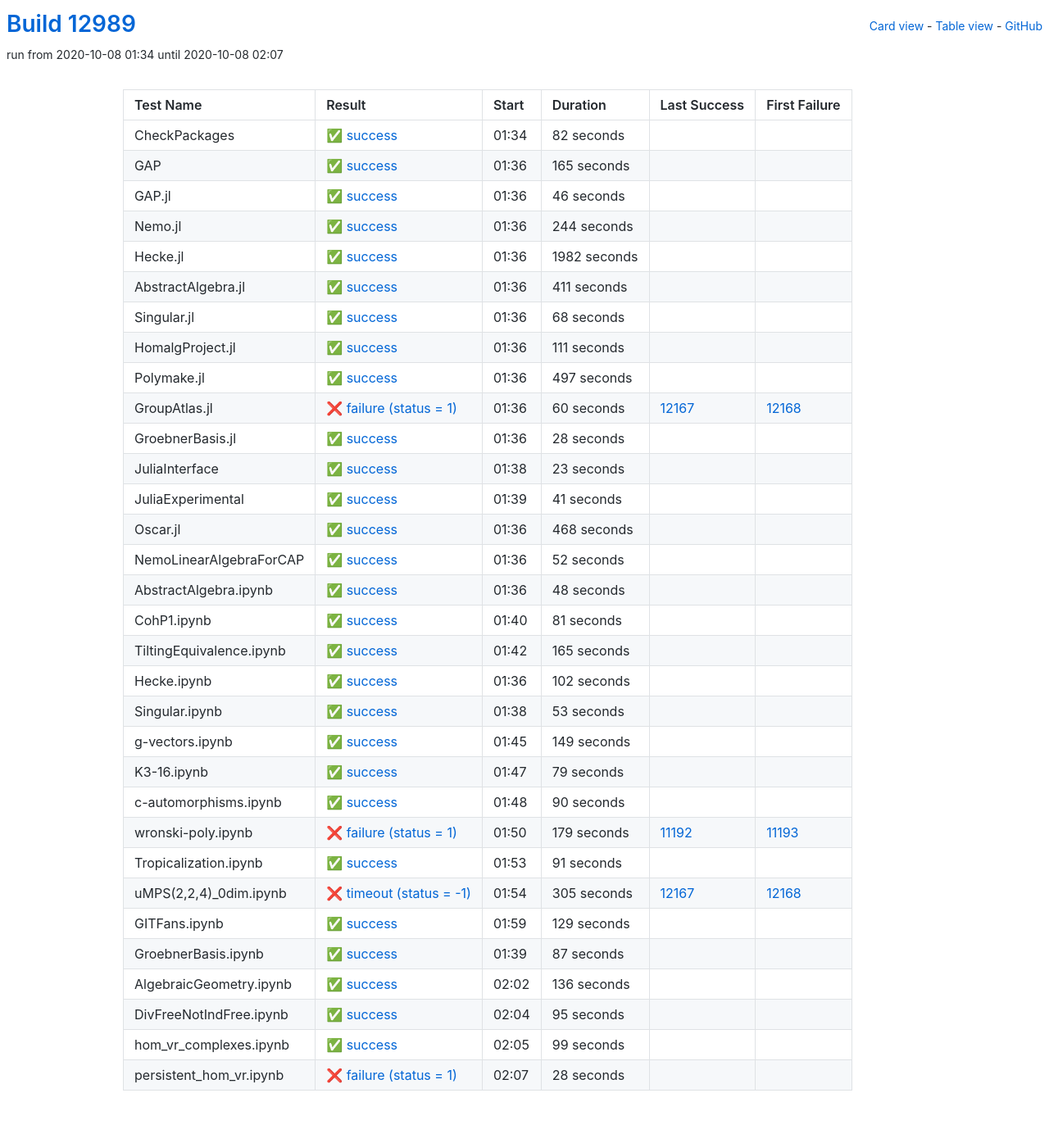
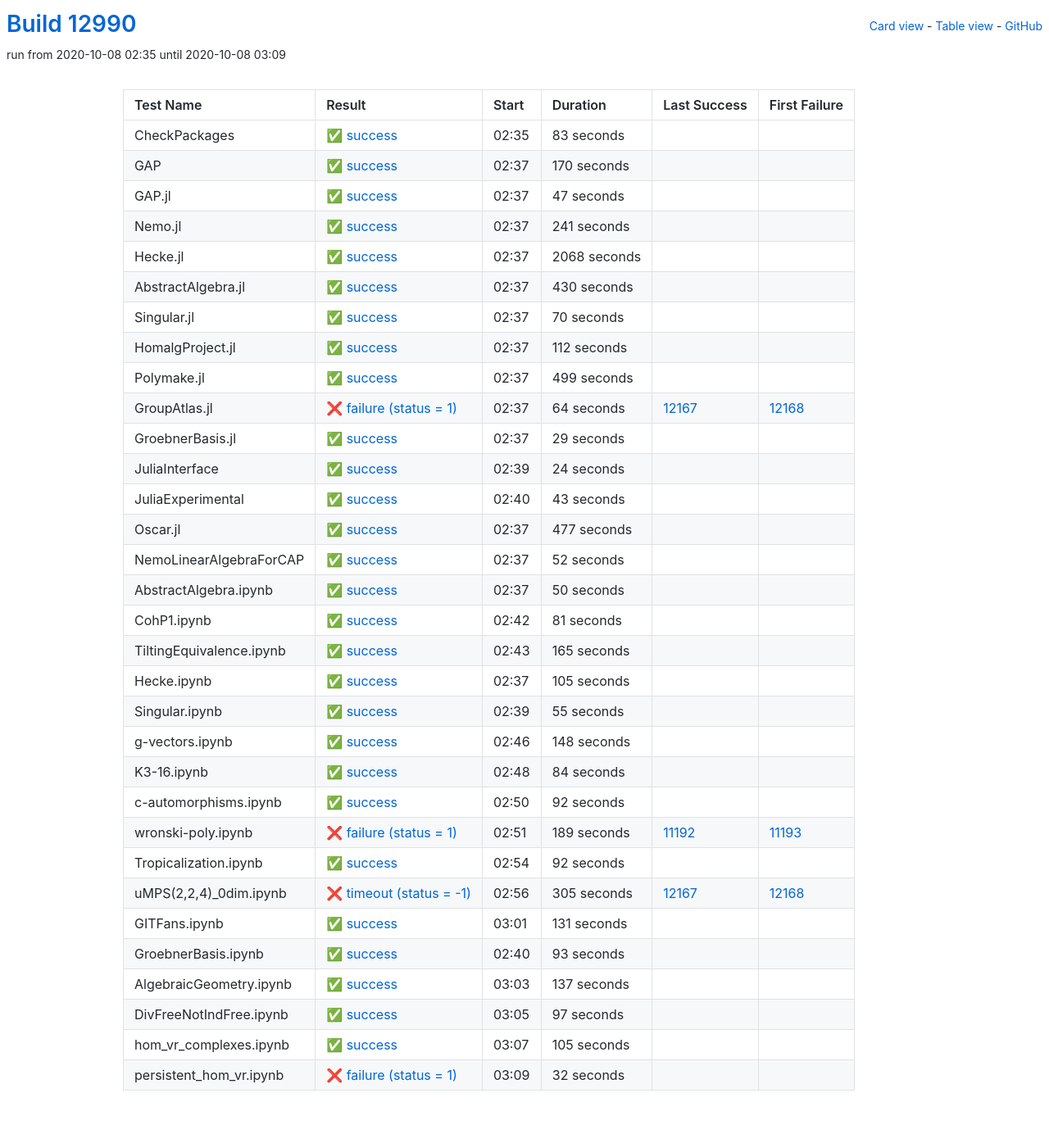
Before and after one commit to oscar-system/oscar-ci-status, a Jekyll site: the page built from table.html, in a window 1280 px wide. Shown: the whole page at 82% size. Built offline with Jekyll 4.4.1, drawn with Linux system fonts in a browser that asks for light colours.

Commit message:
Build #12990

```diff
--- a/_data/ci.yml
+++ b/_data/ci.yml
@@ -1,6 +1,6 @@
 ---
-build: 12989
-build_url: https://oscarci.mathematik.uni-kl.de/job/oscar/12989/
+build: 12990
+build_url: https://oscarci.mathematik.uni-kl.de/job/oscar/12990/
 job: oscar
 organization: oscar-system
 repo: oscar-ci-status
@@ -8,176 +8,176 @@
 tests:
 - name: CheckPackages
   id: checkpackages
-  log: https://oscarci.mathematik.uni-kl.de/job/oscar/12989/artifact/logs/build-12989/CheckPackages.log
-  start: 2020-10-08 01:34
+  log: https://oscarci.mathematik.uni-kl.de/job/oscar/12990/artifact/logs/build-12990/CheckPackages.log
+  start: 2020-10-08 02:35
   success: true
   exitcode: 0
   status: success
-  duration: 82
+  duration: 83
   last_success: false
   last_success_url:
   first_failure: false
   first_failure_url:
 - name: GAP
   id: gap
-  log: https://oscarci.mathematik.uni-kl.de/job/oscar/12989/artifact/logs/build-12989/GAP.log
-  start: 2020-10-08 01:36
+  log: https://oscarci.mathematik.uni-kl.de/job/oscar/12990/artifact/logs/build-12990/GAP.log
+  start: 2020-10-08 02:37
   success: true
   exitcode: 0
   status: success
-  duration: 165
+  duration: 170
   last_success: false
   last_success_url:
   first_failure: false
   first_failure_url:
 - name: GAP.jl
   id: gap-jl
-  log: https://oscarci.mathematik.uni-kl.de/job/oscar/12989/artifact/logs/build-12989/GAP.jl.log
-  start: 2020-10-08 01:36
+  log: https://oscarci.mathematik.uni-kl.de/job/oscar/12990/artifact/logs/build-12990/GAP.jl.log
+  start: 2020-10-08 02:37
   success: true
   exitcode: 0
   status: success
-  duration: 46
+  duration: 47
   last_success: false
   last_success_url:
   first_failure: false
   first_failure_url:
 - name: Nemo.jl
   id: nemo-jl
-  log: https://oscarci.mathematik.uni-kl.de/job/oscar/12989/artifact/logs/build-12989/Nemo.jl.log
-  start: 2020-10-08 01:36
+  log: https://oscarci.mathematik.uni-kl.de/job/oscar/12990/artifact/logs/build-12990/Nemo.jl.log
+  start: 2020-10-08 02:37
   success: true
   exitcode: 0
   status: success
-  duration: 244
+  duration: 241
   last_success: false
   last_success_url:
   first_failure: false
   first_failure_url:
 - name: Hecke.jl
   id: hecke-jl
-  log: https://oscarci.mathematik.uni-kl.de/job/oscar/12989/artifact/logs/build-12989/Hecke.jl.log
-  start: 2020-10-08 01:36
+  log: https://oscarci.mathematik.uni-kl.de/job/oscar/12990/artifact/logs/build-12990/Hecke.jl.log
+  start: 2020-10-08 02:37
   success: true
   exitcode: 0
   status: success
-  duration: 1982
+  duration: 2068
   last_success: false
   last_success_url:
   first_failure: false
   first_failure_url:
 - name: AbstractAlgebra.jl
   id: abstractalgebra-jl
-  log: https://oscarci.mathematik.uni-kl.de/job/oscar/12989/artifact/logs/build-12989/AbstractAlgebra.jl.log
-  start: 2020-10-08 01:36
+  log: https://oscarci.mathematik.uni-kl.de/job/oscar/12990/artifact/logs/build-12990/AbstractAlgebra.jl.log
+  start: 2020-10-08 02:37
   success: true
   exitcode: 0
   status: success
-  duration: 411
+  duration: 430
   last_success: false
   last_success_url:
   first_failure: false
   first_failure_url:
 - name: Singular.jl
   id: singular-jl
-  log: https://oscarci.mathematik.uni-kl.de/job/oscar/12989/artifact/logs/build-12989/Singular.jl.log
-  start: 2020-10-08 01:36
+  log: https://oscarci.mathematik.uni-kl.de/job/oscar/12990/artifact/logs/build-12990/Singular.jl.log
+  start: 2020-10-08 02:37
   success: true
   exitcode: 0
   status: success
-  duration: 68
+  duration: 70
   last_success: false
   last_success_url:
   first_failure: false
   first_failure_url:
 - name: HomalgProject.jl
   id: homalgproject-jl
-  log: https://oscarci.mathematik.uni-kl.de/job/oscar/12989/artifact/logs/build-12989/HomalgProject.jl.log
-  start: 2020-10-08 01:36
+  log: https://oscarci.mathematik.uni-kl.de/job/oscar/12990/artifact/logs/build-12990/HomalgProject.jl.log
+  start: 2020-10-08 02:37
   success: true
   exitcode: 0
   status: success
-  duration: 111
+  duration: 112
   last_success: false
   last_success_url:
   first_failure: false
   first_failure_url:
 - name: Polymake.jl
   id: polymake-jl
-  log: https://oscarci.mathematik.uni-kl.de/job/oscar/12989/artifact/logs/build-12989/Polymake.jl.log
-  start: 2020-10-08 01:36
+  log: https://oscarci.mathematik.uni-kl.de/job/oscar/12990/artifact/logs/build-12990/Polymake.jl.log
+  start: 2020-10-08 02:37
   success: true
   exitcode: 0
   status: success
-  duration: 497
+  duration: 499
   last_success: false
   last_success_url:
   first_failure: false
   first_failure_url:
 - name: GroupAtlas.jl
   id: groupatlas-jl
-  log: https://oscarci.mathematik.uni-kl.de/job/oscar/12989/artifact/logs/build-12989/GroupAtlas.jl.log
-  start: 2020-10-08 01:36
+  log: https://oscarci.mathematik.uni-kl.de/job/oscar/12990/artifact/logs/build-12990/GroupAtlas.jl.log
+  start: 2020-10-08 02:37
   success: false
   exitcode: 1
   status: failure
-  duration: 60
+  duration: 64
   last_success: 12167
   last_success_url: https://oscarci.mathematik.uni-kl.de/job/oscar/12167/
   first_failure: 12168
   first_failure_url: https://oscarci.mathematik.uni-kl.de/job/oscar/12168/
 - name: GroebnerBasis.jl
   id: groebnerbasis-jl
-  log: https://oscarci.mathematik.uni-kl.de/job/oscar/12989/artifact/logs/build-12989/GroebnerBasis.jl.log
-  start: 2020-10-08 01:36
+  log: https://oscarci.mathematik.uni-kl.de/job/oscar/12990/artifact/logs/build-12990/GroebnerBasis.jl.log
+  start: 2020-10-08 02:37
   success: true
   exitcode: 0
   status: success
-  duration: 28
+  duration: 29
   last_success: false
   last_success_url:
   first_failure: false
   first_failure_url:
 - name: JuliaInterface
   id: juliainterface
-  log: https://oscarci.mathematik.uni-kl.de/job/oscar/12989/artifact/logs/build-12989/JuliaInterface.log
-  start: 2020-10-08 01:38
+  log: https://oscarci.mathematik.uni-kl.de/job/oscar/12990/artifact/logs/build-12990/JuliaInterface.log
+  start: 2020-10-08 02:39
   success: true
   exitcode: 0
   status: success
-  duration: 23
+  duration: 24
   last_success: false
   last_success_url:
   first_failure: false
   first_failure_url:
 - name: JuliaExperimental
   id: juliaexperimental
-  log: https://oscarci.mathematik.uni-kl.de/job/oscar/12989/artifact/logs/build-12989/JuliaExperimental.log
-  start: 2020-10-08 01:39
+  log: https://oscarci.mathematik.uni-kl.de/job/oscar/12990/artifact/logs/build-12990/JuliaExperimental.log
+  start: 2020-10-08 02:40
   success: true
   exitcode: 0
   status: success
-  duration: 41
+  duration: 43
   last_success: false
   last_success_url:
   first_failure: false
   first_failure_url:
 - name: Oscar.jl
   id: oscar-jl
-  log: https://oscarci.mathematik.uni-kl.de/job/oscar/12989/artifact/logs/build-12989/Oscar.jl.log
-  start: 2020-10-08 01:36
+  log: https://oscarci.mathematik.uni-kl.de/job/oscar/12990/artifact/logs/build-12990/Oscar.jl.log
+  start: 2020-10-08 02:37
   success: true
   exitcode: 0
   status: success
-  duration: 468
+  duration: 477
   last_success: false
   last_success_url:
   first_failure: false
   first_failure_url:
 - name: NemoLinearAlgebraForCAP
   id: nemolinearalgebraforcap
-  log: https://oscarci.mathematik.uni-kl.de/job/oscar/12989/artifact/logs/build-12989/NemoLinearAlgebraForCAP.log
-  start: 2020-10-08 01:36
+  log: https://oscarci.mathematik.uni-kl.de/job/oscar/12990/artifact/logs/build-12990/NemoLinearAlgebraForCAP.log
+  start: 2020-10-08 02:37
   success: true
   exitcode: 0
   status: success
@@ -188,20 +188,20 @@
   first_failure_url:
 - name: AbstractAlgebra.ipynb
   id: abstractalgebra-ipynb
-  log: https://oscarci.mathematik.uni-kl.de/job/oscar/12989/artifact/logs/build-12989/AbstractAlgebra.ipynb.log
-  start: 2020-10-08 01:36
+  log: https://oscarci.mathematik.uni-kl.de/job/oscar/12990/artifact/logs/build-12990/AbstractAlgebra.ipynb.log
+  start: 2020-10-08 02:37
   success: true
   exitcode: 0
   status: success
-  duration: 48
+  duration: 50
   last_success: false
   last_success_url:
   first_failure: false
   first_failure_url:
 - name: CohP1.ipynb
   id: cohp1-ipynb
-  log: https://oscarci.mathematik.uni-kl.de/job/oscar/12989/artifact/logs/build-12989/CohP1.ipynb.log
-  start: 2020-10-08 01:40
+  log: https://oscarci.mathematik.uni-kl.de/job/oscar/12990/artifact/logs/build-12990/CohP1.ipynb.log
+  start: 2020-10-08 02:42
   success: true
   exitcode: 0
   status: success
@@ -212,8 +212,8 @@
   first_failure_url:
 - name: TiltingEquivalence.ipynb
   id: tiltingequivalence-ipynb
-  log: https://oscarci.mathematik.uni-kl.de/job/oscar/12989/artifact/logs/build-12989/TiltingEquivalence.ipynb.log
-  start: 2020-10-08 01:42
+  log: https://oscarci.mathematik.uni-kl.de/job/oscar/12990/artifact/logs/build-12990/TiltingEquivalence.ipynb.log
+  start: 2020-10-08 02:43
   success: true
   exitcode: 0
   status: success
@@ -224,92 +224,92 @@
   first_failure_url:
 - name: Hecke.ipynb
   id: hecke-ipynb
-  log: https://oscarci.mathematik.uni-kl.de/job/oscar/12989/artifact/logs/build-12989/Hecke.ipynb.log
-  start: 2020-10-08 01:36
+  log: https://oscarci.mathematik.uni-kl.de/job/oscar/12990/artifact/logs/build-12990/Hecke.ipynb.log
+  start: 2020-10-08 02:37
   success: true
   exitcode: 0
   status: success
-  duration: 102
+  duration: 105
   last_success: false
   last_success_url:
   first_failure: false
   first_failure_url:
 - name: Singular.ipynb
   id: singular-ipynb
-  log: https://oscarci.mathematik.uni-kl.de/job/oscar/12989/artifact/logs/build-12989/Singular.ipynb.log
-  start: 2020-10-08 01:38
+  log: https://oscarci.mathematik.uni-kl.de/job/oscar/12990/artifact/logs/build-12990/Singular.ipynb.log
+  start: 2020-10-08 02:39
   success: true
   exitcode: 0
   status: success
-  duration: 53
+  duration: 55
   last_success: false
   last_success_url:
   first_failure: false
   first_failure_url:
 - name: g-vectors.ipynb
   id: g-vectors-ipynb
-  log: https://oscarci.mathematik.uni-kl.de/job/oscar/12989/artifact/logs/build-12989/g-vectors.ipynb.log
-  start: 2020-10-08 01:45
+  log: https://oscarci.mathematik.uni-kl.de/job/oscar/12990/artifact/logs/build-12990/g-vectors.ipynb.log
+  start: 2020-10-08 02:46
   success: true
   exitcode: 0
   status: success
-  duration: 149
+  duration: 148
   last_success: false
   last_success_url:
   first_failure: false
   first_failure_url:
 - name: K3-16.ipynb
   id: k3-16-ipynb
-  log: https://oscarci.mathematik.uni-kl.de/job/oscar/12989/artifact/logs/build-12989/K3-16.ipynb.log
-  start: 2020-10-08 01:47
+  log: https://oscarci.mathematik.uni-kl.de/job/oscar/12990/artifact/logs/build-12990/K3-16.ipynb.log
+  start: 2020-10-08 02:48
   success: true
   exitcode: 0
   status: success
-  duration: 79
+  duration: 84
   last_success: false
   last_success_url:
   first_failure: false
   first_failure_url:
 - name: c-automorphisms.ipynb
   id: c-automorphisms-ipynb
-  log: https://oscarci.mathematik.uni-kl.de/job/oscar/12989/artifact/logs/build-12989/c-automorphisms.ipynb.log
-  start: 2020-10-08 01:48
+  log: https://oscarci.mathematik.uni-kl.de/job/oscar/12990/artifact/logs/build-12990/c-automorphisms.ipynb.log
+  start: 2020-10-08 02:50
   success: true
   exitcode: 0
   status: success
-  duration: 90
+  duration: 92
   last_success: false
   last_success_url:
   first_failure: false
   first_failure_url:
 - name: wronski-poly.ipynb
   id: wronski-poly-ipynb
-  log: https://oscarci.mathematik.uni-kl.de/job/oscar/12989/artifact/logs/build-12989/wronski-poly.ipynb.log
-  start: 2020-10-08 01:50
+  log: https://oscarci.mathematik.uni-kl.de/job/oscar/12990/artifact/logs/build-12990/wronski-poly.ipynb.log
+  start: 2020-10-08 02:51
   success: false
   exitcode: 1
   status: failure
-  duration: 179
+  duration: 189
   last_success: 11192
   last_success_url: https://oscarci.mathematik.uni-kl.de/job/oscar/11192/
   first_failure: 11193
   first_failure_url: https://oscarci.mathematik.uni-kl.de/job/oscar/11193/
 - name: Tropicalization.ipynb
   id: tropicalization-ipynb
-  log: https://oscarci.mathematik.uni-kl.de/job/oscar/12989/artifact/logs/build-12989/Tropicalization.ipynb.log
-  start: 2020-10-08 01:53
+  log: https://oscarci.mathematik.uni-kl.de/job/oscar/12990/artifact/logs/build-12990/Tropicalization.ipynb.log
+  start: 2020-10-08 02:54
   success: true
   exitcode: 0
   status: success
-  duration: 91
+  duration: 92
   last_success: false
   last_success_url:
   first_failure: false
   first_failure_url:
 - name: uMPS(2,2,4)_0dim.ipynb
   id: umps-2-2-4-0dim-ipynb
-  log: https://oscarci.mathematik.uni-kl.de/job/oscar/12989/artifact/logs/build-12989/uMPS-2-2-4-_0dim.ipynb.log
-  start: 2020-10-08 01:54
+  log: https://oscarci.mathematik.uni-kl.de/job/oscar/12990/artifact/logs/build-12990/uMPS-2-2-4-_0dim.ipynb.log
+  start: 2020-10-08 02:56
   success: false
   exitcode: -1
   status: timeout
@@ -320,72 +320,72 @@
   first_failure_url: https://oscarci.mathematik.uni-kl.de/job/oscar/12168/
 - name: GITFans.ipynb
   id: gitfans-ipynb
-  log: https://oscarci.mathematik.uni-kl.de/job/oscar/12989/artifact/logs/build-12989/GITFans.ipynb.log
-  start: 2020-10-08 01:59
+  log: https://oscarci.mathematik.uni-kl.de/job/oscar/12990/artifact/logs/build-12990/GITFans.ipynb.log
+  start: 2020-10-08 03:01
   success: true
   exitcode: 0
   status: success
-  duration: 129
+  duration: 131
   last_success: false
   last_success_url:
   first_failure: false
   first_failure_url:
 - name: GroebnerBasis.ipynb
   id: groebnerbasis-ipynb
-  log: https://oscarci.mathematik.uni-kl.de/job/oscar/12989/artifact/logs/build-12989/GroebnerBasis.ipynb.log
-  start: 2020-10-08 01:39
+  log: https://oscarci.mathematik.uni-kl.de/job/oscar/12990/artifact/logs/build-12990/GroebnerBasis.ipynb.log
+  start: 2020-10-08 02:40
   success: true
   exitcode: 0
   status: success
-  duration: 87
+  duration: 93
   last_success: false
   last_success_url:
   first_failure: false
   first_failure_url:
 - name: AlgebraicGeometry.ipynb
   id: algebraicgeometry-ipynb
-  log: https://oscarci.mathematik.uni-kl.de/job/oscar/12989/artifact/logs/build-12989/AlgebraicGeometry.ipynb.log
-  start: 2020-10-08 02:02
+  log: https://oscarci.mathematik.uni-kl.de/job/oscar/12990/artifact/logs/build-12990/AlgebraicGeometry.ipynb.log
+  start: 2020-10-08 03:03
   success: true
   exitcode: 0
   status: success
-  duration: 136
+  duration: 137
   last_success: false
   last_success_url:
   first_failure: false
   first_failure_url:
 - name: DivFreeNotIndFree.ipynb
   id: divfreenotindfree-ipynb
-  log: https://oscarci.mathematik.uni-kl.de/job/oscar/12989/artifact/logs/build-12989/DivFreeNotIndFree.ipynb.log
-  start: 2020-10-08 02:04
+  log: https://oscarci.mathematik.uni-kl.de/job/oscar/12990/artifact/logs/build-12990/DivFreeNotIndFree.ipynb.log
+  start: 2020-10-08 03:05
   success: true
   exitcode: 0
   status: success
-  duration: 95
+  duration: 97
   last_success: false
   last_success_url:
   first_failure: false
   first_failure_url:
 - name: hom_vr_complexes.ipynb
   id: hom-vr-complexes-ipynb
-  log: https://oscarci.mathematik.uni-kl.de/job/oscar/12989/artifact/logs/build-12989/hom_vr_complexes.ipynb.log
-  start: 2020-10-08 02:05
+  log: https://oscarci.mathematik.uni-kl.de/job/oscar/12990/artifact/logs/build-12990/hom_vr_complexes.ipynb.log
+  start: 2020-10-08 03:07
   success: true
   exitcode: 0
   status: success
-  duration: 99
+  duration: 105
   last_success: false
   last_success_url:
   first_failure: false
   first_failure_url:
 - name: persistent_hom_vr.ipynb
   id: persistent-hom-vr-ipynb
-  log: https://oscarci.mathematik.uni-kl.de/job/oscar/12989/artifact/logs/build-12989/persistent_hom_vr.ipynb.log
-  start: 2020-10-08 02:07
+  log: https://oscarci.mathematik.uni-kl.de/job/oscar/12990/artifact/logs/build-12990/persistent_hom_vr.ipynb.log
+  start: 2020-10-08 03:09
   success: false
   exitcode: 1
   status: failure
-  duration: 28
+  duration: 32
   last_success: false
   last_success_url:
   first_failure: false
```
Also changed, not shown: README.md.
